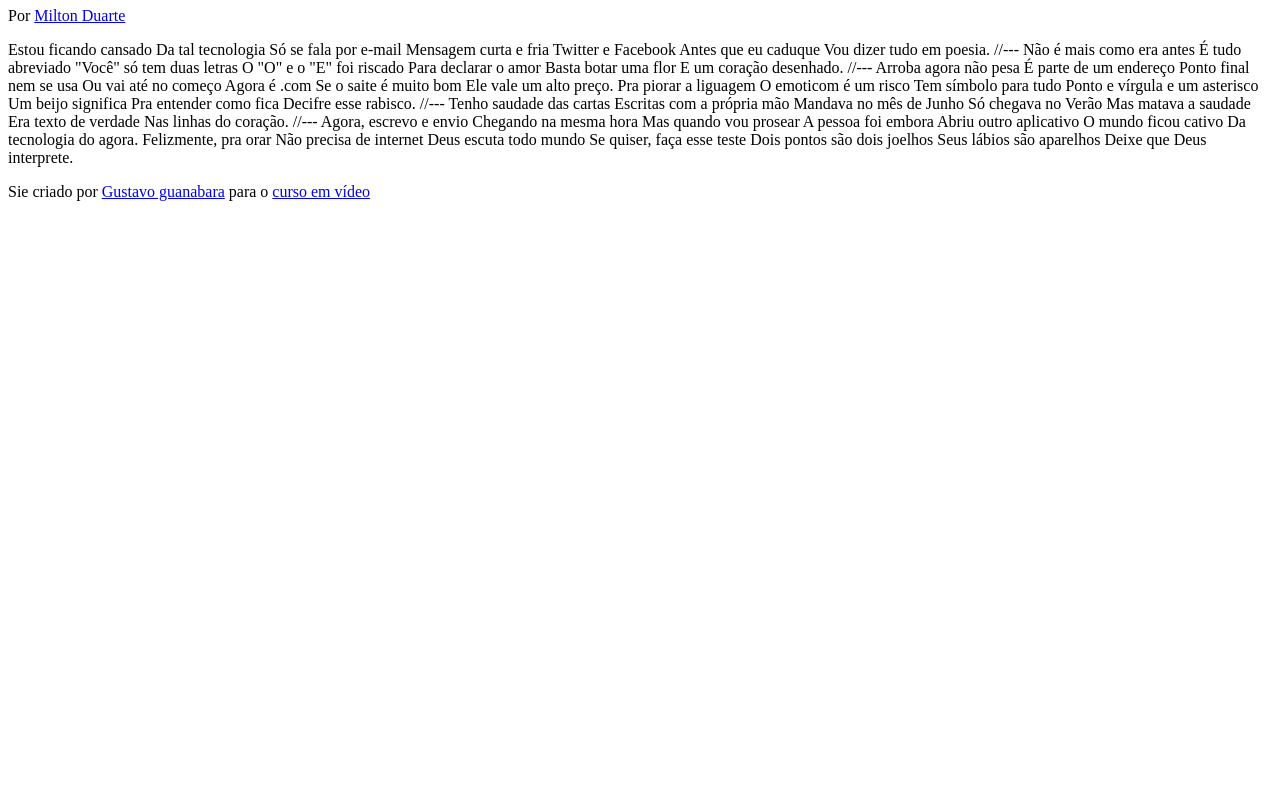
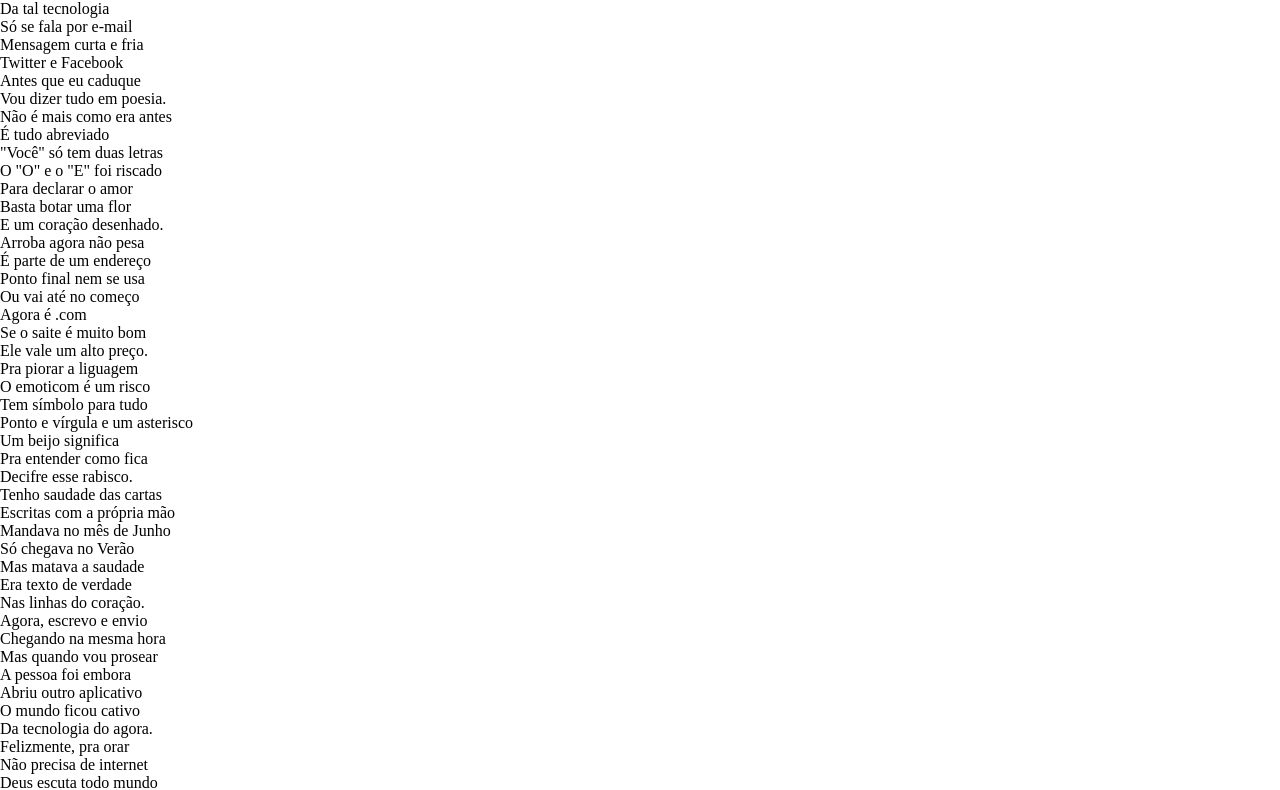
Before and after one commit to TioRiques2/HTML-CSS, a plain HTML site: page desafios/012/index.html in a window 1280 px wide. Shown: the part 73-863 px from the top of the page. Before the commit the page ends 800 px from the top, so only its background shows below. Drawn offline with Linux system fonts and the light colour scheme.

Commit message:
att o desafio 012

```diff
--- a/desafios/012/index.html
+++ b/desafios/012/index.html
@@ -4,6 +4,7 @@
     <meta charset="UTF-8">
     <meta name="viewport" content="width=device-width, initial-scale=1.0">
     <title>Cordel Moderno</title>
+    <link rel="stylesheet" href="style/style.css">
 </head>
 <body>
 
@@ -14,72 +15,89 @@
         </p>
     </header>
 
-    Estou ficando cansado
-    Da tal tecnologia
-    Só se fala por e-mail
-    Mensagem curta e fria
-    Twitter e Facebook
-    Antes que eu caduque
-    Vou dizer tudo em poesia.
+    <section>
+        <p>
+            Estou ficando cansado <br>
+            Da tal tecnologia <br>
+            Só se fala por e-mail <br>
+            Mensagem curta e fria <br>
+            Twitter e Facebook <br>
+            Antes que eu caduque <br>
+            Vou dizer tudo em poesia.
+        </p>
+    </section>
 
-    //---
+    <section>
+        <p>
+            Não é mais como era antes <br>
+            É tudo abreviado <br>
+            "Você" só tem duas letras <br>
+            O "O" e o "E" foi riscado <br>
+            Para declarar o amor <br>
+            Basta botar uma flor <br>
+            E um coração desenhado.
+        </p>
+    </section>
 
-    Não é mais como era antes
-    É tudo abreviado
-    "Você" só tem duas letras
-    O "O" e o "E" foi riscado
-    Para declarar o amor
-    Basta botar uma flor
-    E um coração desenhado.
 
-    //---
+    <section>
+        <p>
+            Arroba agora não pesa <br>
+            É parte de um endereço <br>
+            Ponto final nem se usa <br>
+            Ou vai até no começo <br>
+            Agora é .com <br>
+            Se o saite é muito bom <br>
+            Ele vale um alto preço. <br>
+        </p>
 
-    Arroba agora não pesa
-    É parte de um endereço
-    Ponto final nem se usa
-    Ou vai até no começo
-    Agora é .com
-    Se o saite é muito bom
-    Ele vale um alto preço.
+        <p>
+            Pra piorar a liguagem <br>
+            O emoticom é um risco <br>
+            Tem símbolo para tudo <br>
+            Ponto e vírgula e um asterisco <br>
+            Um beijo significa <br>
+            Pra entender como fica <br>
+            Decifre esse rabisco.
+        </p>
+    </section>
 
-    Pra piorar a liguagem
-    O emoticom é um risco
-    Tem símbolo para tudo
-    Ponto e vírgula e um asterisco
-    Um beijo significa
-    Pra entender como fica
-    Decifre esse rabisco.
+    <section>
+        <p>
+            Tenho saudade das cartas <br>
+            Escritas com a própria mão <br>
+            Mandava no mês de Junho <br>
+            Só chegava no Verão <br>
+            Mas matava a saudade <br>
+            Era texto de verdade <br>
+            Nas linhas do coração.
+        </p>
+    </section>
 
-    //---
+    <section>
+        <p>
+            Agora, escrevo e envio <br>
+            Chegando na mesma hora <br>
+            Mas quando vou prosear <br>
+            A pessoa foi embora <br>
+            Abriu outro aplicativo <br>
+            O mundo ficou cativo <br>
+            Da tecnologia do agora.
+        </p>
 
-    Tenho saudade das cartas
-    Escritas com a própria mão
-    Mandava no mês de Junho
-    Só chegava no Verão
-    Mas matava a saudade
-    Era texto de verdade
-    Nas linhas do coração.
-
-    //---
-
-    Agora, escrevo e envio
-    Chegando na mesma hora
-    Mas quando vou prosear
-    A pessoa foi embora
-    Abriu outro aplicativo
-    O mundo ficou cativo
-    Da tecnologia do agora.
-
-    Felizmente, pra orar
-    Não precisa de internet
-    Deus escuta todo mundo
-    Se quiser, faça esse teste
-    Dois pontos são dois joelhos
-    Seus lábios são aparelhos
-    Deixe que Deus interprete.
+        <p>
+            Felizmente, pra orar <br>
+            Não precisa de internet <br>
+            Deus escuta todo mundo <br>
+            Se quiser, faça esse teste <br>
+            Dois pontos são dois joelhos <br>
+            Seus lábios são aparelhos <br>
+            Deixe que Deus interprete.
+        </p>
+    </section>
 
     <footer>
-        <p>Sie criado por <a href="https://gustavoguanabara.github.io" target="_blank">Gustavo guanabara</a> para o <a href="www.cursoemvideo.com" target="_blank">curso em vídeo</a></p>
+        <p>Sie criado por <a href="https://gustavoguanabara.github.io" target="_blank">Gustavo guanabara</a> para o <a href="https://www.cursoemvideo.com/" target="_blank">curso em vídeo</a></p>
     </footer>
 
 </body>
--- /dev/null
+++ b/desafios/012/style/style.css
@@ -0,0 +1,8 @@
+@charset "UTF-8";
+
+*{
+    text-decoration: none;
+    margin: 0;
+    padding: 0;
+    box-sizing: border-box;
+}
```
